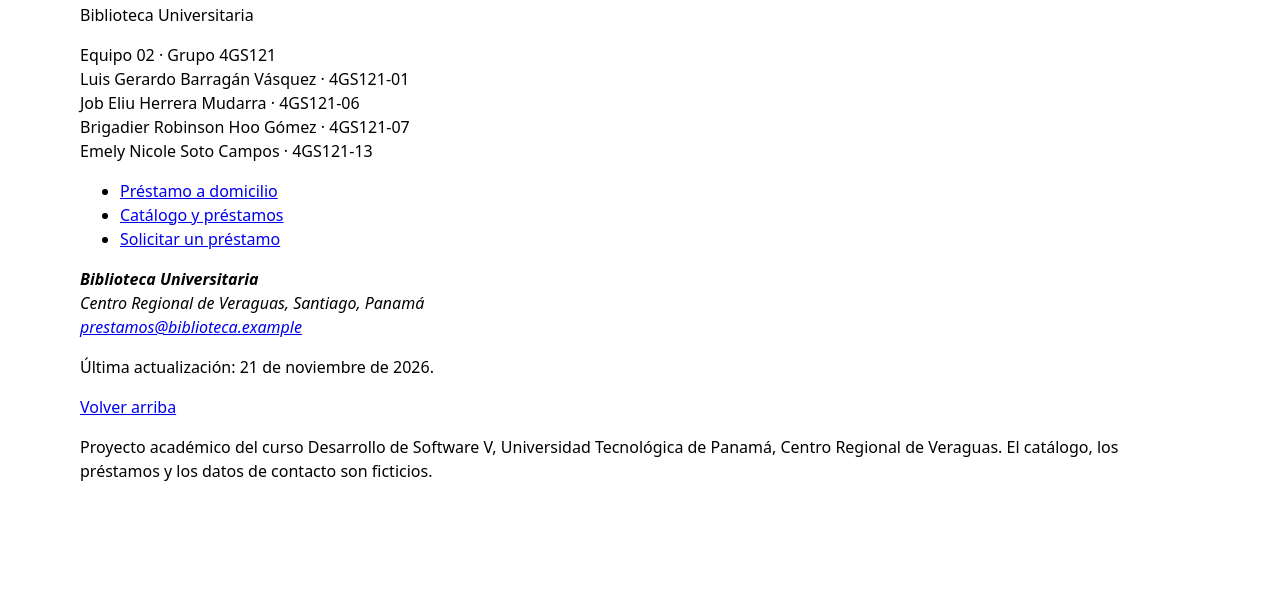
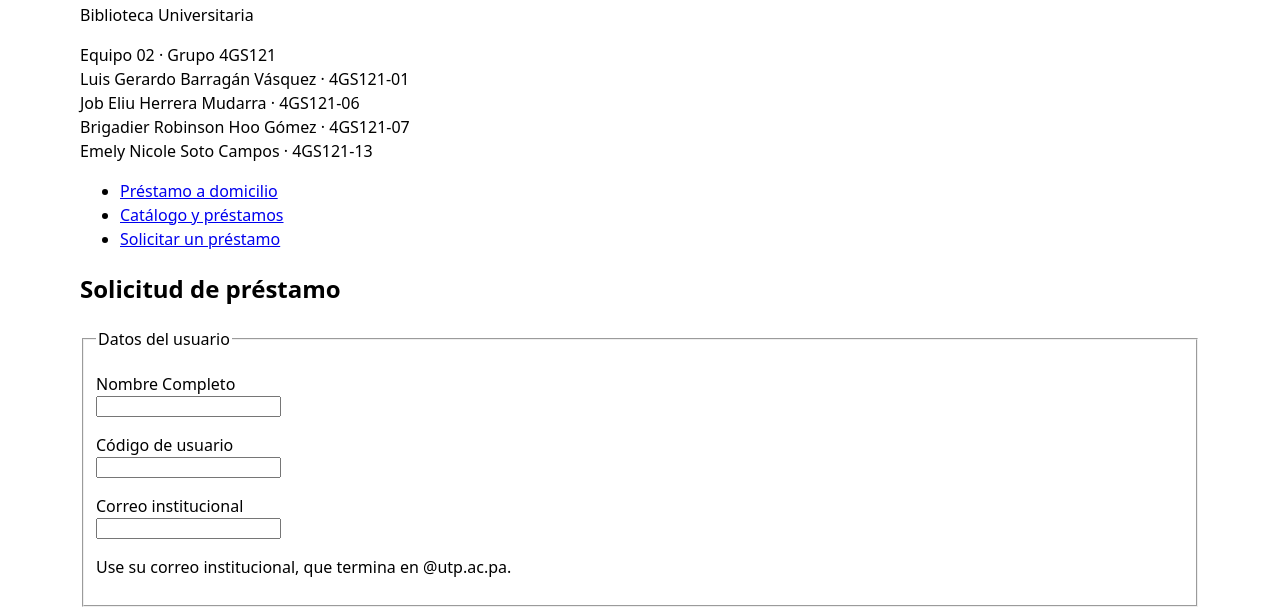
Before and after one commit to BrigadierHoo/2026ii-dsv-lab02-4gs121-eq01, a plain HTML site: page docs/prestamo.html in a window 1280 px wide. Shown: the part 198-807 px from the top of the page. Drawn offline with Linux system fonts and the light colour scheme.

Commit message:
E03: bloque Datos del usuario (nombre, código y correo)

```diff
--- a/docs/prestamo.html
+++ b/docs/prestamo.html
@@ -42,7 +42,27 @@
         </ul>
     </nav>
     <main id="contenido">
-        <!-- Aquí va el formulario (E03) -->
+        <h2>Solicitud de préstamo</h2>
+        <form action="/api/prestamos" method="post">
+            <fieldset>
+                <legend>Datos del usuario</legend>
+                <p>
+                    <label for="nombre">Nombre Completo</label>
+                    <input id="nombre" name="nombre" type="text" required>
+                </p>
+                <p>
+                    <label for="codigo">Código de usuario</label>
+                    <input id="codigo" name="codigo" type="text" required pattern="[0-9]{8}"
+                        title="Ocho dígitos, sin letras ni espacios" inputmode="numeric">
+                </p>
+                <p>
+                    <label for="correo">Correo institucional</label>
+                    <input id="correo" name="correo" type="email" required pattern=".+@utp\.ac\.pa"
+                        title="Correo que termine en @utp.ac.pa" aria-describedby="ayuda-correo">
+                </p>
+                <p id="ayuda-correo">Use su correo institucional, que termina en @utp.ac.pa.</p>
+            </fieldset>
+        </form>
     </main>
     <footer>
         <address>
```
